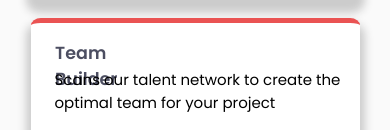
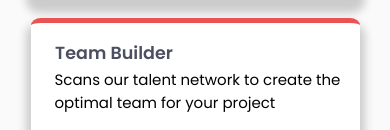
Before and after one commit to sach13rm/four-card-feature-section-master, a plain HTML site: page index.html in a window 390 px wide. Shown: the part 501-631 px from the top of the page. Drawn offline with Linux system fonts and the light colour scheme.

Commit message:
Team Buider correct position mobile view

```diff
--- a/src/scss/styles.scss
+++ b/src/scss/styles.scss
@@ -29,7 +29,8 @@ body {
     font-weight: 600;
     text-align: left;
     color: var(--veryDarkBlue);
-    grid-area: 1/1/1/1;
+    grid-column-start: 1;
+    grid-column-end: 7;
     padding-left: 1.4em;
   }
 }
```
Also changed, not shown: src/assets/css/styles.css, 1 other file.
